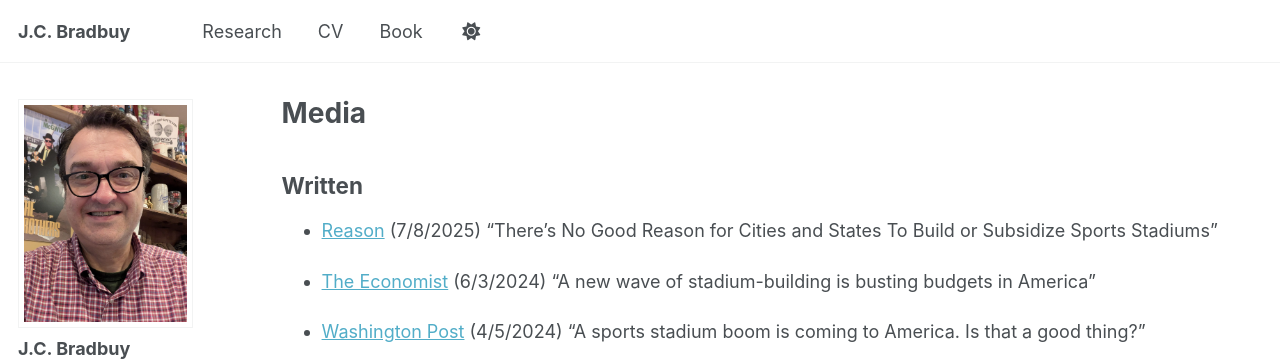
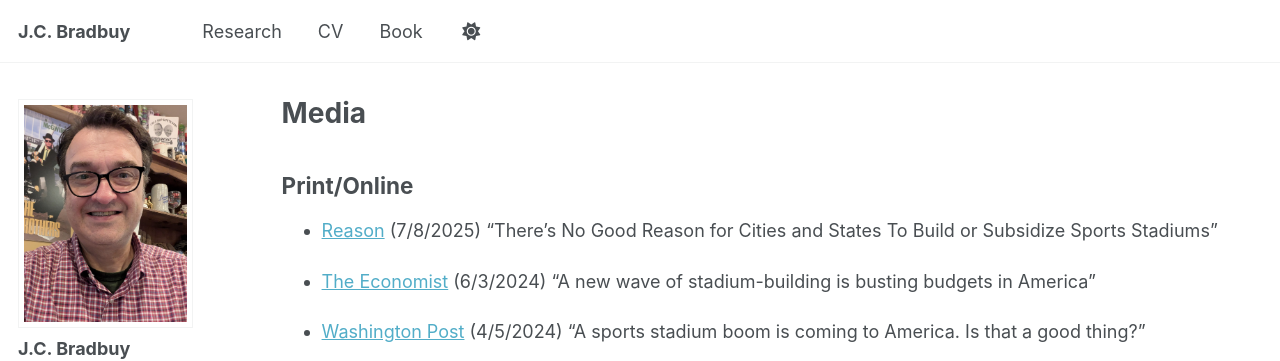
Before and after one commit to jcbradbury/jcbradbury.github.io, a Jekyll site: the page built from _pages/media.md, in a window 1280 px wide and 1120 px high. Shown: the top 361 px of the window. Built offline with Jekyll 4.4.1, drawn with Linux system fonts in a browser that asks for light colours; some web fonts are replaced; a script bundle is joined from its source files by our own code; library files that are not in the unit come from our copies.

Commit message:
Update media.md

```diff
--- a/_pages/media.md
+++ b/_pages/media.md
@@ -6,7 +6,7 @@ author_profile: true
 published: true
 ---
 
-## Written
+## Print/Online
 - [Reason](https://reason.com/2025/07/08/theres-no-good-reason-for-cities-and-states-to-build-or-subsidize-sports-stadiums/) (7/8/2025) "There's No Good Reason for Cities and States To Build or Subsidize Sports Stadiums"
 
 - [The Economist](https://www.economist.com/united-states/2024/06/03/a-new-wave-of-stadium-building-is-busting-budgets-in-america) (6/3/2024) "A new wave of stadium-building is busting budgets in America"
```
